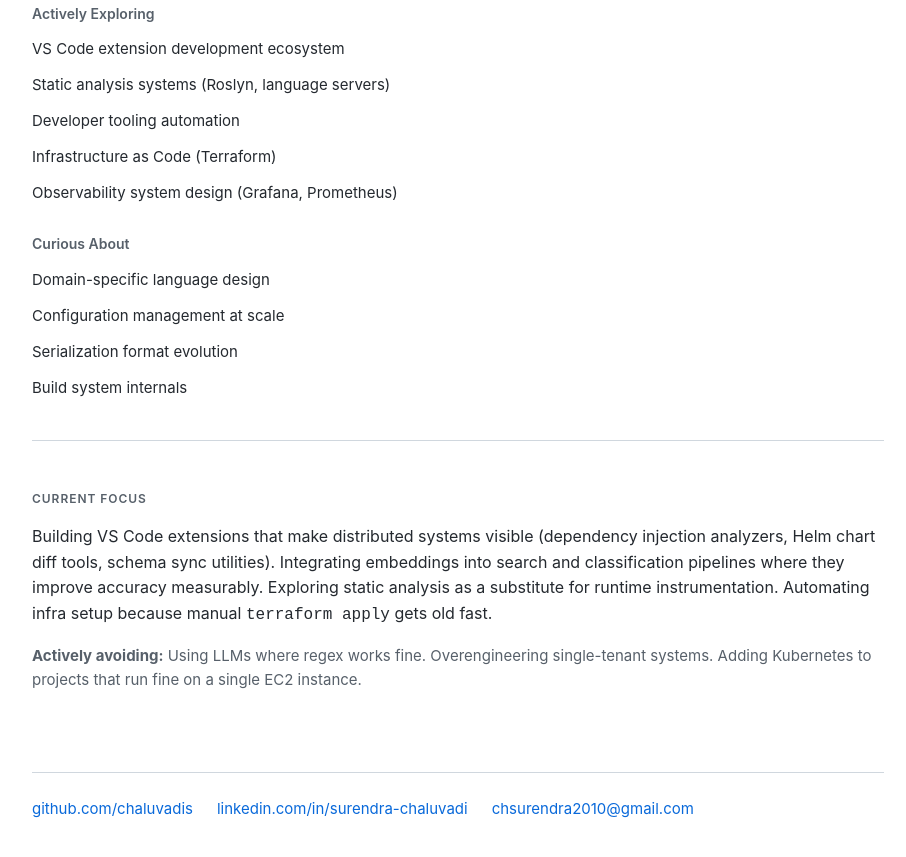
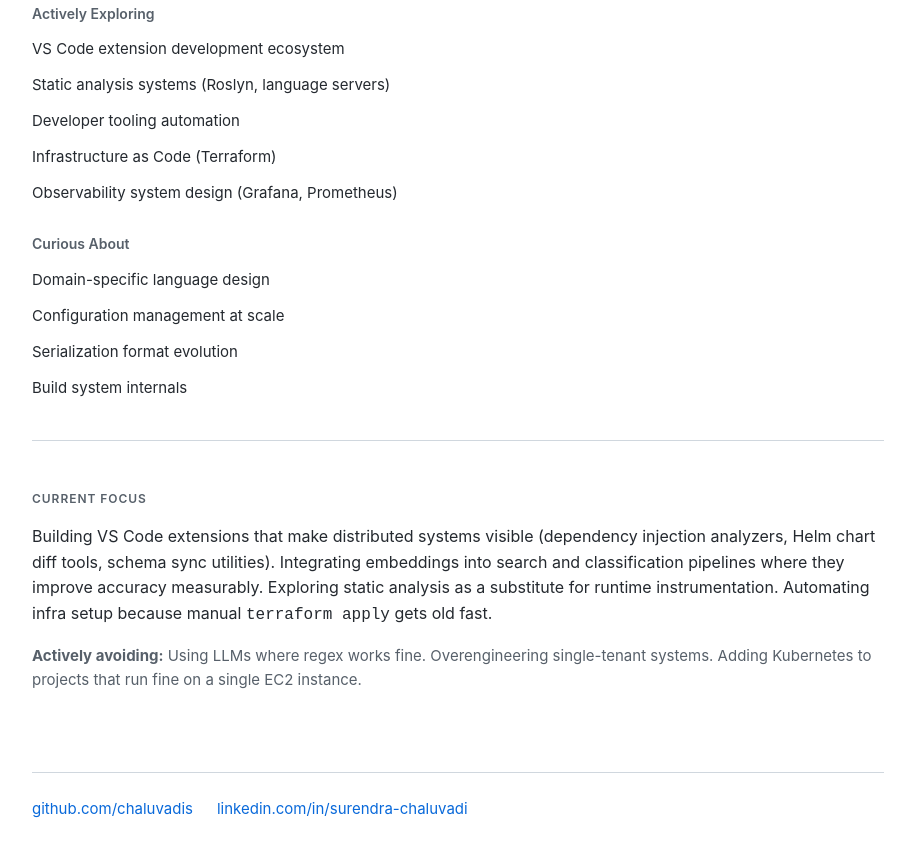
Before and after one commit to chaluvadis/chaluvadis.github.io, a plain HTML site: page index.html in a window 1280 px wide. Shown: the part 6315-7172 px from the top of the page, without its empty margins (182-1088 px from the left). Drawn offline with Linux system fonts and the light colour scheme.

Commit message:
Remove email link from footer
Removed email link from the footer section.

```diff
--- a/index.html
+++ b/index.html
@@ -371,7 +371,6 @@
             <div class="contact-links">
                 <a href="https://github.com/chaluvadis">github.com/chaluvadis</a>
                 <a href="https://linkedin.com/in/surendra-chaluvadi">linkedin.com/in/surendra-chaluvadi</a>
-                <a href="mailto:chsurendra2010@gmail.com">chsurendra2010@gmail.com</a>
             </div>
         </footer>
 
```
